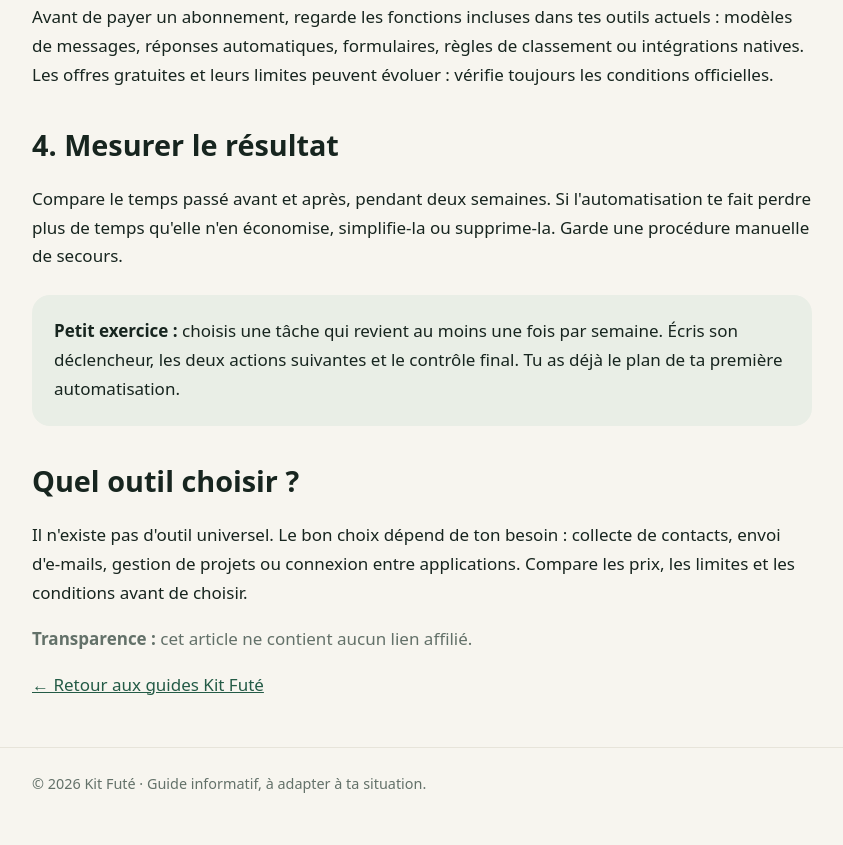
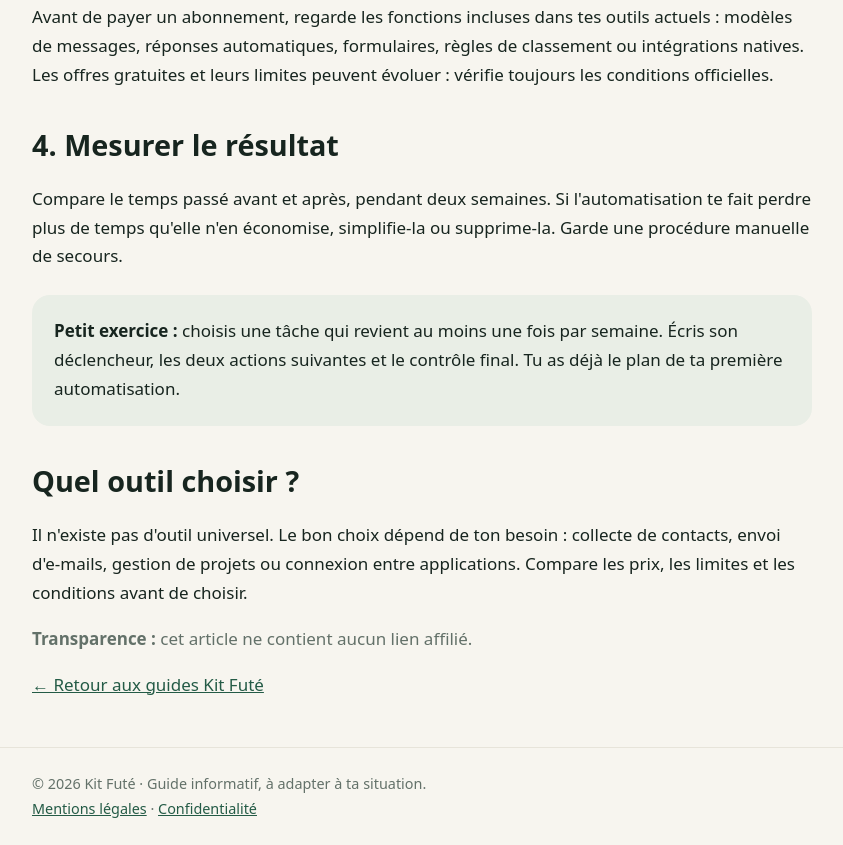
Before and after one commit to comteenzodu30-boop/Kit-fute-, a plain HTML site: page guide-automatiser-sans-budget.html in a window 1280 px wide. Shown: the part 1151-1996 px from the top of the page, without its empty margins (218-1061 px from the left). Before the commit the page ends 1972 px from the top, so only its background shows below. Drawn offline with Linux system fonts and the light colour scheme.

Commit message:
Ajouter les liens légaux au guide automatisation

```diff
--- a/guide-automatiser-sans-budget.html
+++ b/guide-automatiser-sans-budget.html
@@ -3,4 +3,4 @@
 <h2>1. Repérer la bonne tâche</h2><p>Pendant une semaine, note les actions que tu répètes : répondre aux mêmes questions, envoyer un message après une demande, classer des documents, relancer un devis ou recopier des informations entre deux outils.</p><p>Commence par une tâche fréquente, prévisible et peu risquée. Évite d'automatiser dès le départ les décisions importantes, les paiements ou les réponses sensibles à tes clients.</p>
 <h2>2. Dessiner le parcours en trois étapes</h2><ol><li><strong>Déclencheur :</strong> qu'est-ce qui démarre le processus ? Par exemple, la réception d'une demande via un formulaire.</li><li><strong>Action :</strong> que faut-il faire ensuite ? Par exemple, envoyer un accusé de réception ou ajouter une ligne à un tableau.</li><li><strong>Contrôle :</strong> comment vérifier que tout s'est bien passé ? Prévois une notification et une façon de reprendre la main en cas d'erreur.</li></ol>
 <h2>3. Tester avec les outils déjà disponibles</h2><p>Avant de payer un abonnement, regarde les fonctions incluses dans tes outils actuels : modèles de messages, réponses automatiques, formulaires, règles de classement ou intégrations natives. Les offres gratuites et leurs limites peuvent évoluer : vérifie toujours les conditions officielles.</p>
-<h2>4. Mesurer le résultat</h2><p>Compare le temps passé avant et après, pendant deux semaines. Si l'automatisation te fait perdre plus de temps qu'elle n'en économise, simplifie-la ou supprime-la. Garde une procédure manuelle de secours.</p><div class="tip"><strong>Petit exercice :</strong> choisis une tâche qui revient au moins une fois par semaine. Écris son déclencheur, les deux actions suivantes et le contrôle final. Tu as déjà le plan de ta première automatisation.</div><h2>Quel outil choisir ?</h2><p>Il n'existe pas d'outil universel. Le bon choix dépend de ton besoin : collecte de contacts, envoi d'e-mails, gestion de projets ou connexion entre applications. Compare les prix, les limites et les conditions avant de choisir.</p><p class="muted"><strong>Transparence :</strong> cet article ne contient aucun lien affilié.</p><a href="index.html#guides">← Retour aux guides Kit Futé</a></main><footer><div class="wrap">© 2026 Kit Futé · Guide informatif, à adapter à ta situation.</div></footer></body></html>
+<h2>4. Mesurer le résultat</h2><p>Compare le temps passé avant et après, pendant deux semaines. Si l'automatisation te fait perdre plus de temps qu'elle n'en économise, simplifie-la ou supprime-la. Garde une procédure manuelle de secours.</p><div class="tip"><strong>Petit exercice :</strong> choisis une tâche qui revient au moins une fois par semaine. Écris son déclencheur, les deux actions suivantes et le contrôle final. Tu as déjà le plan de ta première automatisation.</div><h2>Quel outil choisir ?</h2><p>Il n'existe pas d'outil universel. Le bon choix dépend de ton besoin : collecte de contacts, envoi d'e-mails, gestion de projets ou connexion entre applications. Compare les prix, les limites et les conditions avant de choisir.</p><p class="muted"><strong>Transparence :</strong> cet article ne contient aucun lien affilié.</p><a href="index.html#guides">← Retour aux guides Kit Futé</a></main><footer><div class="wrap">© 2026 Kit Futé · Guide informatif, à adapter à ta situation.<br><a href="mentions-legales.html">Mentions légales</a> · <a href="confidentialite.html">Confidentialité</a></div></footer></body></html>
```
